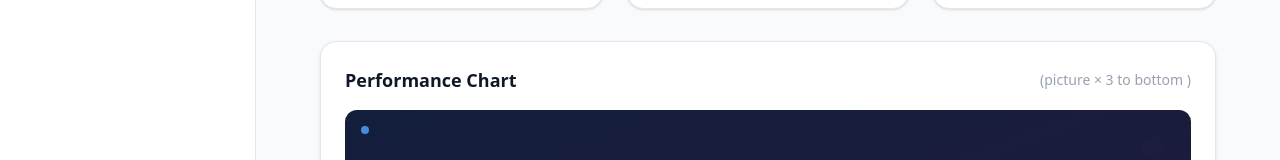
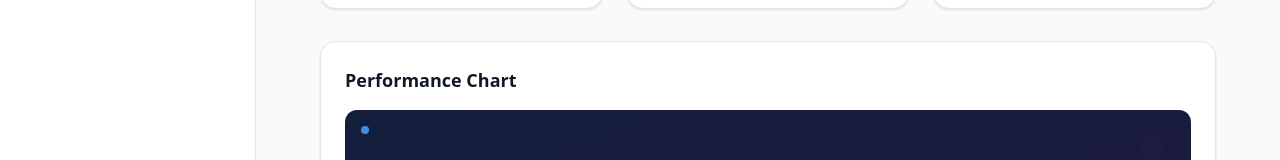
Before and after one commit to Viswajith2003/stockweb, a React (Vite) app: page / in a window 1280 px wide. Shown: the part 394-554 px from the top of the page. Built offline with nearby package versions, Linux system fonts and the light colour scheme.

Commit message:
solve the sidebar issue

```diff
--- a/src/Frontend/Pages/Home.jsx
+++ b/src/Frontend/Pages/Home.jsx
@@ -62,7 +62,7 @@
     return new Intl.NumberFormat("en-US", {
       minimumFractionDigits: 2,
       maximumFractionDigits: 2,
-    }).format(num / 1000000); // Assuming the API returns values in micro units
+    }).format(num / 1000000);
   };
 
   return (
@@ -99,7 +99,7 @@
         <Sidebar isMenuOpen={isMenuOpen} toggleMenu={toggleMenu} />
 
         {/* Main Content */}
-        <main className="flex-1 p-4 md:p-6 lg:p-8 relative z-10">
+        <main className="flex-1 p-4 md:p-6 lg:p-8">
           <div className="max-w-4xl mx-auto">
             {/* Welcome Section */}
             <div className="mb-8">
@@ -205,9 +205,6 @@
                 <h3 className="text-lg font-bold text-gray-900">
                   Performance Chart
                 </h3>
-                <div className="text-gray-400 text-sm">
-                  (picture × 3 to bottom )
-                </div>
               </div>
 
               <div className="bg-gray-900 rounded-xl h-64 md:h-80 flex items-center justify-center relative overflow-hidden">
@@ -239,14 +236,6 @@
           </div>
         </main>
       </div>
-
-      {/* Mobile Menu Overlay */}
-      {isMenuOpen && (
-        <div
-          className="fixed inset-0 bg-black bg-opacity-50 z-30 md:hidden"
-          onClick={toggleMenu}
-        ></div>
-      )}
     </div>
   );
 };
```
